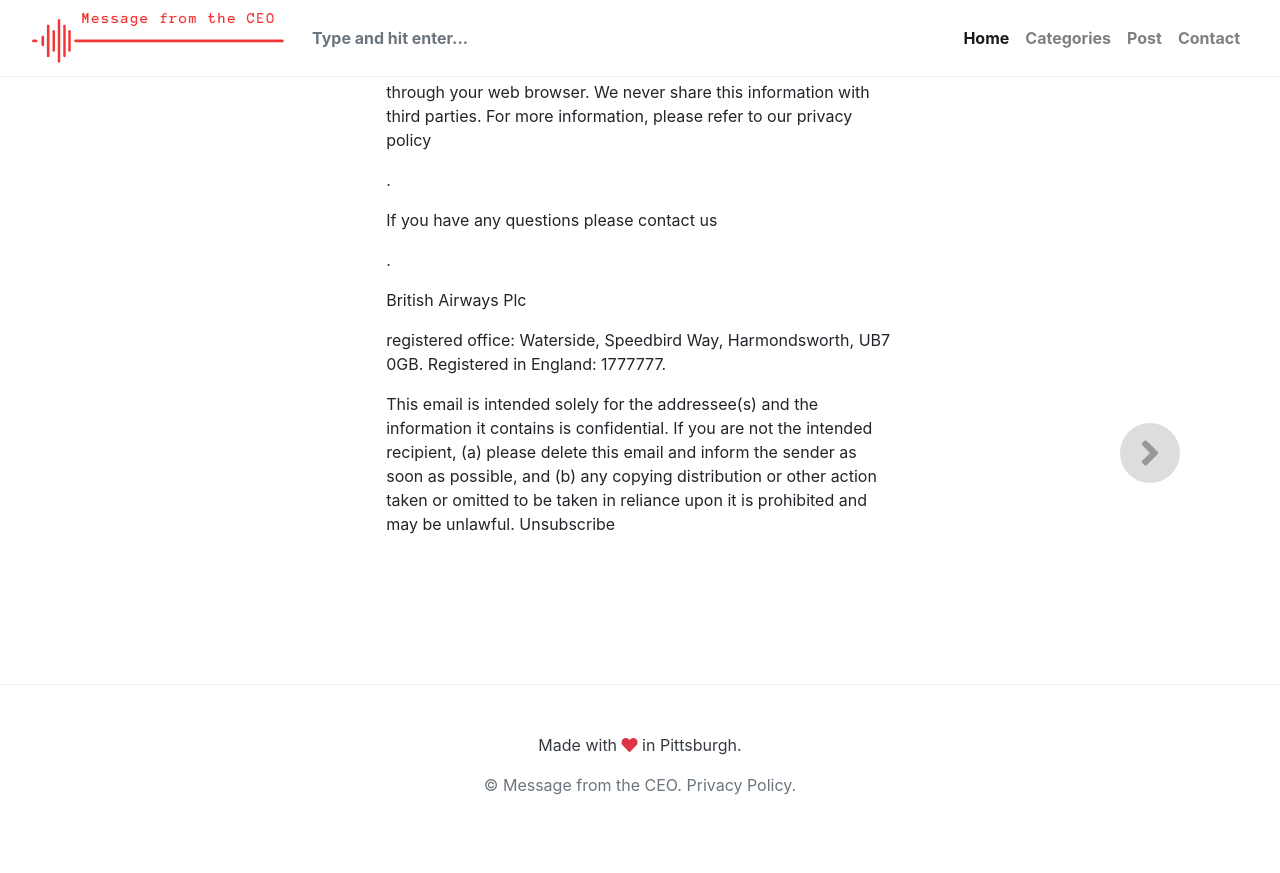
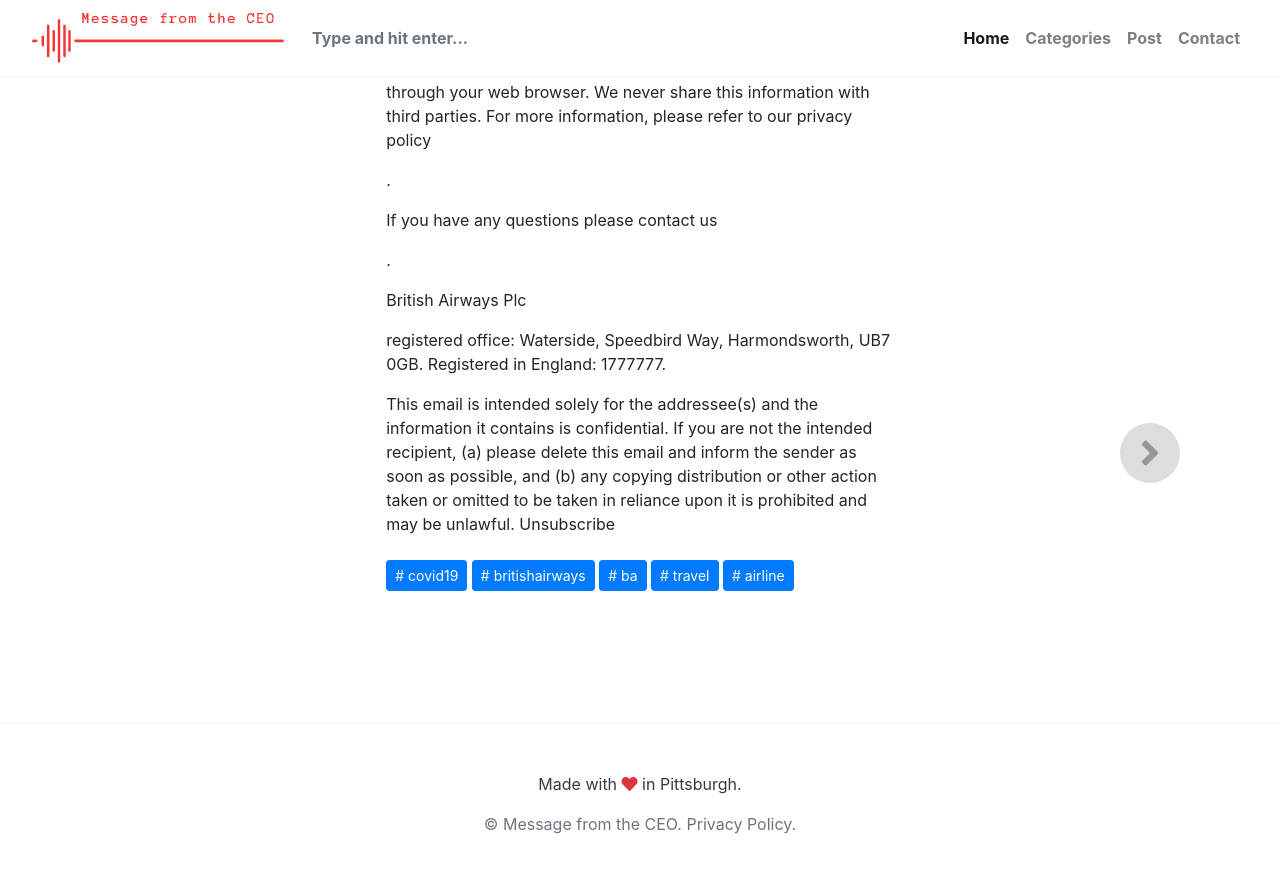
Before and after one commit to bertique/messageFromTheCEO, a Jekyll site: the page built from _posts/2020-04-09-Fromourfamilytoyours.md, in a window 1280 px wide and 900 px high, scrolled down 3853 px. Shown: the top 873 px of the window. Built offline with Jekyll 4.4.1, drawn with Linux system fonts in a browser that asks for light colours; nearby versions of some CDN libraries; library files that are not in the unit come from our copies.

Commit message:
Update 2020-04-09-Fromourfamilytoyours.md

```diff
--- a/_posts/2020-04-09-Fromourfamilytoyours.md
+++ b/_posts/2020-04-09-Fromourfamilytoyours.md
@@ -2,7 +2,7 @@
 title:  "From our family to yours"
 metadate: "hide"
 date: 2020-04-09 20:41:02
-categories: [  ]
+categories: [ covid19, britishairways, ba, travel, airline ]
 image: "/assets/images/posts/2020-04-09-Fromourfamilytoyours_full.png"
 thumbnail: "/assets/images/posts/2020-04-09-Fromourfamilytoyours.png"
 ---
```
